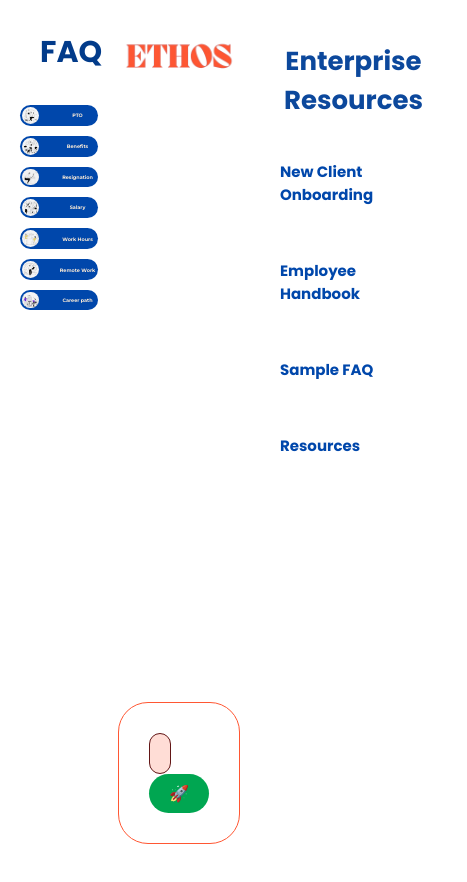
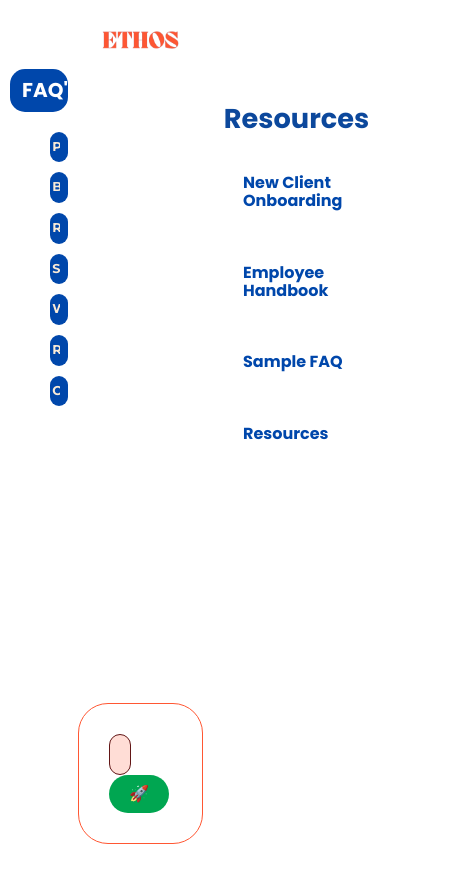
Before and after one commit to PStewart1/HR-Chatbot, a React (Create React App) app in the folder FrontEnd/mychatbot/: page / in a window 390 px wide. Shown: the top 882 px of the page, 467 px wide, since content can reach past the window. Built offline with nearby package versions, Linux system fonts and the light colour scheme.

Commit message:
started working on responsiveness

```diff
--- a/FrontEnd/mychatbot/src/App.css
+++ b/FrontEnd/mychatbot/src/App.css
@@ -1,5 +1,5 @@
 /* App.css */
-@import-normalize;
+@import 'normalize.css';
 
 :root {
   --deep-blue: #0047AB;
@@ -8,6 +8,15 @@
   --warm-orange: #FF5733;
   --vibrant-green: #00A651;
   --white: #FFFFFF;
+  --general-font-size: 1rem;
+  --header-font-size: 1.7rem;
+  --title-font-size: 2rem;
+  --mobile-font-size: 0.8rem;
+  --faq-padding: 0.5rem;
+}
+
+* {
+  box-sizing: border-box;
 }
 
 .App {
@@ -33,6 +42,4 @@
   display: flex;
   flex-direction: column;
   flex-grow: 1;
-
-
 }
--- a/FrontEnd/mychatbot/src/components/ChatWindow/ChatWindow.css
+++ b/FrontEnd/mychatbot/src/components/ChatWindow/ChatWindow.css
@@ -16,17 +16,19 @@
   background-color: var(--white); /* Color de fondo con transparencia */
   overflow-y: auto;
   color: antiquewhite; /* Color del texto */
-  font-size: 30px; /* Tamaño del texto */
+
 }
 
 .message {
   max-width: 60%; /* Limita el ancho de las burbujas de mensajes */
   margin-bottom: 10px;
-  padding: 10px;
+  padding: var(--faq-padding);
   border-radius: 15px; /* Bordes más redondeados para las burbujas de chat */
   color: var(--white);
   word-wrap: break-word; /* Asegura que el texto largo se envuelva correctamente */
   transition: opacity 0.7s ease-in-out;
+  font-size: var(--general-font-size); /* Tamaño del texto */
+  line-height: 1.3;
 }
 
 .message.user {
@@ -34,7 +36,7 @@
   align-self: flex-end;
   text-align: right;
   margin-left: auto;
-  font-size: medium;
+  width: fit-content;
   /* color: #ffffff; Tipografía azul con ligera transparencia */
 }
 
@@ -42,7 +44,6 @@
   background-color: var(--light-orange); /* Fondo blanco */
   align-self: flex-start;
   margin-right: auto;
-  font-size: medium;
   /* color: #ffffff ; Tipografía roja con ligera transparencia */
 }
 
@@ -50,25 +51,7 @@
   opacity: 1;
 }
 
-/* .input-bar input {
-  flex-grow: 1;
-  margin-right: 10px;
-  border: 2px solid #9b59b6;
-  padding: 10px;
-  border-radius: 15px;
-  background-color: #ffffff;
-  color: #333333;
+/* For mobile phones: */
+@media only screen and (max-width: 600px) {
+
 }
-
-.input-bar button {
-  padding: 10px 20px;
-  background-color: rgba(155, 89, 182, 0.5);
-  border: 2px solid #9b59b6;
-  border-radius: 40px;
-  color: antiquewhite;
-  cursor: pointer;
-}
-
-.input-bar button:hover {
-  background-color: var(--warm-orange);
-} */
--- a/FrontEnd/mychatbot/src/components/HeaderBar/HeaderBar.css
+++ b/FrontEnd/mychatbot/src/components/HeaderBar/HeaderBar.css
@@ -1,15 +1,23 @@
 /* HeaderBar.css */
+@import url("../../App.css");
+
 .header-bar {
   display: flex;
-  font-size: larger;
+  font-size: var(--title-font-size);
   justify-content: center;
   align-items: center;
-  color: #022c66;
   font-weight: bold;
-  background-color: #ffffff;
+  background-color: var(--white);
 }
 
-  .header-logo {
+.header-logo {
   height: 14vh;
   border-radius: 35px;
 }
+
+/* For mobile phones: */
+@media only screen and (max-width: 600px) {
+  .header-logo {
+    height: 10vh;
+  }
+}
--- a/FrontEnd/mychatbot/src/components/LinkComponent/LinkComponent.css
+++ b/FrontEnd/mychatbot/src/components/LinkComponent/LinkComponent.css
@@ -1,4 +1,6 @@
 /* LinkComponent.css */
+@import url("../../App.css");
+
 .link-container {
   display: flex;
   flex-direction: column;
@@ -9,30 +11,36 @@
   max-width: 226px;
   height: inherit;
   margin: auto;
+  margin-top: 60px;
   padding: 20px;
-  background-color: rgb(255, 255, 255);
+  background-color: var(--white);
   border-radius: 20px;
   border: 1px  #000000;
 }
 .link-container h2 {
   text-align: center;
-  font-size: 26px;
+  font-size: var(--header-font-size);
   margin-bottom: 20px; /* Reducir el margen para compactar el espacio */
   color: #0c489c;
 }
 
 .link-container a {
   padding: 20px; /* Reducir el padding para que los enlaces sean más compactos */
-  font-size: 15px;
+  font-size: var(--general-font-size);
   display: block;
   margin-bottom: 13px; /* Menor espacio entre enlaces */
-  color: #0047AB;
+  color: var(--deep-blue);
   text-decoration: none;
   font-weight: bold;
   transition: color 0.3s ease, font-size 0.3s ease;
 }
 
 .link-container a:hover {
-  color: #ef684a;
-  font-size: 17px; /* Aumento sutil al pasar el cursor */
+  color: var(--warm-orange);
+  font-size: var(--general-font-size); /* Aumento sutil al pasar el cursor */
 }
+
+/* For mobile phones: */
+@media only screen and (max-width: 600px) {
+
+}
--- a/FrontEnd/mychatbot/src/components/LinkComponent/LinkComponent.js
+++ b/FrontEnd/mychatbot/src/components/LinkComponent/LinkComponent.js
@@ -5,7 +5,7 @@ import './LinkComponent.css';
 const LinkComponent = () => {
   return (
     <div className="link-container">
-      <h2>Enterprise Resources</h2>
+      <h2>Resources</h2>
       <a href="https://docs.google.com/document/d/1c4hNRwKZSZ8Cv0JGvk4ZYy9dCgDZo5D28x1sLsSohjA/edit?usp=sharing" target="_blank" rel="noopener noreferrer">
         New Client Onboarding
       </a>
--- a/FrontEnd/mychatbot/src/components/SideBar/SideBar.js
+++ b/FrontEnd/mychatbot/src/components/SideBar/SideBar.js
@@ -14,35 +14,37 @@ import careerPathImage from '../../assets/images/path.png';
 function Sidebar({ onQuestionSelect }) {
   return (
     <div className="sidebar">
-      <h2 className="sidebar-title">FAQ</h2>
-      <button onClick={() => onQuestionSelect('How much PTO can I get in a year?')}>
+      <h2 className="sidebar-title">FAQ's</h2>
+      <ul className='sidebar-buttons'>
+        <li onClick={() => onQuestionSelect('How much PTO can I get in a year?')}>
           <img src={ptoImage} alt="PTO"/>
           <span> PTO  </span>
-      </button>
-      <button onClick={() => onQuestionSelect('What benefits are offered?')}>
+        </li>
+        <li onClick={() => onQuestionSelect('What benefits are offered?')}>
           <img src={benefitsImage} alt="Benefits"/>
           <span> Benefits  </span>
-      </button>
-      <button onClick={() => onQuestionSelect('How do I resign from my position?')}>
+        </li>
+        <li onClick={() => onQuestionSelect('How do I resign from my position?')}>
           <img src={resignationImage} alt="Resignation"/>
           <span> Resignation </span>
-      </button>
-      <button onClick={() => onQuestionSelect('What is the salary range for my role?')}>
+        </li>
+        <li onClick={() => onQuestionSelect('What is the salary range for my role?')}>
           <img src={salaryImage} alt="Salary" />
           <span> Salary </span>
-      </button>
-      <button onClick={() => onQuestionSelect('What are the standard work hours?')}>
+        </li>
+        <li onClick={() => onQuestionSelect('What are the standard work hours?')}>
           <img src={workHoursImage} alt="Work Hours" />
           <span> Work Hours</span>
-      </button>
-      <button onClick={() => onQuestionSelect('Can I work remotely?')}>
+        </li>
+        <li onClick={() => onQuestionSelect('Can I work remotely?')}>
           <img src={remoteWorkImage} alt="Remote Work" />
           <span> Remote Work </span>
-      </button>
-      <button onClick={() => onQuestionSelect('What are the career path options?')}>
+        </li>
+        <li onClick={() => onQuestionSelect('What are the career path options?')}>
           <img src={careerPathImage} alt="Career Path" />
           <span> Career path</span>
-      </button>
+        </li>
+      </ul>
       {/* Agrega más botones según sea necesario */}
     </div>
   );
--- a/FrontEnd/mychatbot/src/components/SideBar/Sidebar.css
+++ b/FrontEnd/mychatbot/src/components/SideBar/Sidebar.css
@@ -1,11 +1,10 @@
 /* Sidebar.css */
+@import url("../../App.css");
 
 .sidebar {
   padding: 20px;
   overflow-y: auto;
-  background-color: rgb(255, 255, 255);
-  border-color: rgb(255, 255, 255);
-
+  margin-top: 60px;
 }
 
 .sidebar-title {
@@ -13,16 +12,16 @@
   padding: 10px 20px;
   margin: 0 0 20px 0;
   text-align: start;
-  font-size: 30px;
+  font-size: var(--header-font-size);
 }
 
-.sidebar button {
+.sidebar-buttons li {
   display: flex;
   align-items: center;
   gap: 10px;
-  padding: 2px;
+  padding: var(--faq-padding);
   margin-bottom: 10px;
-  background-color: #0047AB;
+  background-color: var(--deep-blue);
   border: none;
   border-radius: 20px;
   cursor: pointer;
@@ -30,26 +29,63 @@
   transition: transform 0.2s ease-in-out, background-color 0.2s ease-in-out; /* Suaviza la transformación y el cambio de color */
 }
 
-.sidebar button span {
-  font-size: calc(1vw + 1px);
+.sidebar-buttons li span {
+  font-size: var(--general-font-size);
   font-weight: bold;
   font-family: 'Montserrat', sans-serif !important;
   flex: 1;
   margin-left: 10px;
-  overflow: hidden; /* Previene desbordamiento del texto */
-  text-overflow: ellipsis; /* Añade "..." si el texto es muy largo */
-  white-space: nowrap; /* Mantiene el texto en una sola línea */
+  overflow: hidden; /* Prevents text overflow */
+  white-space: nowrap; /* Keep the text in a single line */
+  text-overflow: ellipsis; /* Add "..." if the text is very long */
 }
 
 /* Imágenes de los botones del Sidebar */
-.sidebar button img {
+.sidebar-buttons li img {
   max-width: 23%;
   height: auto;
   object-fit: contain;
   border-radius: 15px;
 }
 
-.sidebar button:hover {
-  background-color: #FF5733;
+.sidebar-buttons li:hover {
+  background-color: var(--warm-orange);
   transform: scale(1.08);
 }
+
+/* For mobile phones: */
+@media only screen and (max-width: 600px) {
+  .sidebar {
+    padding: 10px;
+    margin-top: 15%;
+  }
+
+  .sidebar-buttons li img {
+    visibility: hidden;
+  }
+
+  .sidebar-buttons li {
+    padding-left: 0px;
+    gap: 0px;
+  }
+
+  .sidebar-buttons li span {
+    font-size: var(--mobile-font-size);
+    margin-left: 0px;
+    text-align: left;
+  }
+
+  /* .sidebar-buttons {
+    visibility: hidden;
+  } */
+
+  .sidebar-title {
+    font-size: 20px;
+    background-color: var(--deep-blue);
+    color: var(--white);
+    border-radius: 15px;
+    padding-left: 12px;
+  }
+
+
+}
```
Also changed, not shown: 2 other files (tests, documents, lock files or other folders). Lines whose indentation alone changed are shown as unchanged.
